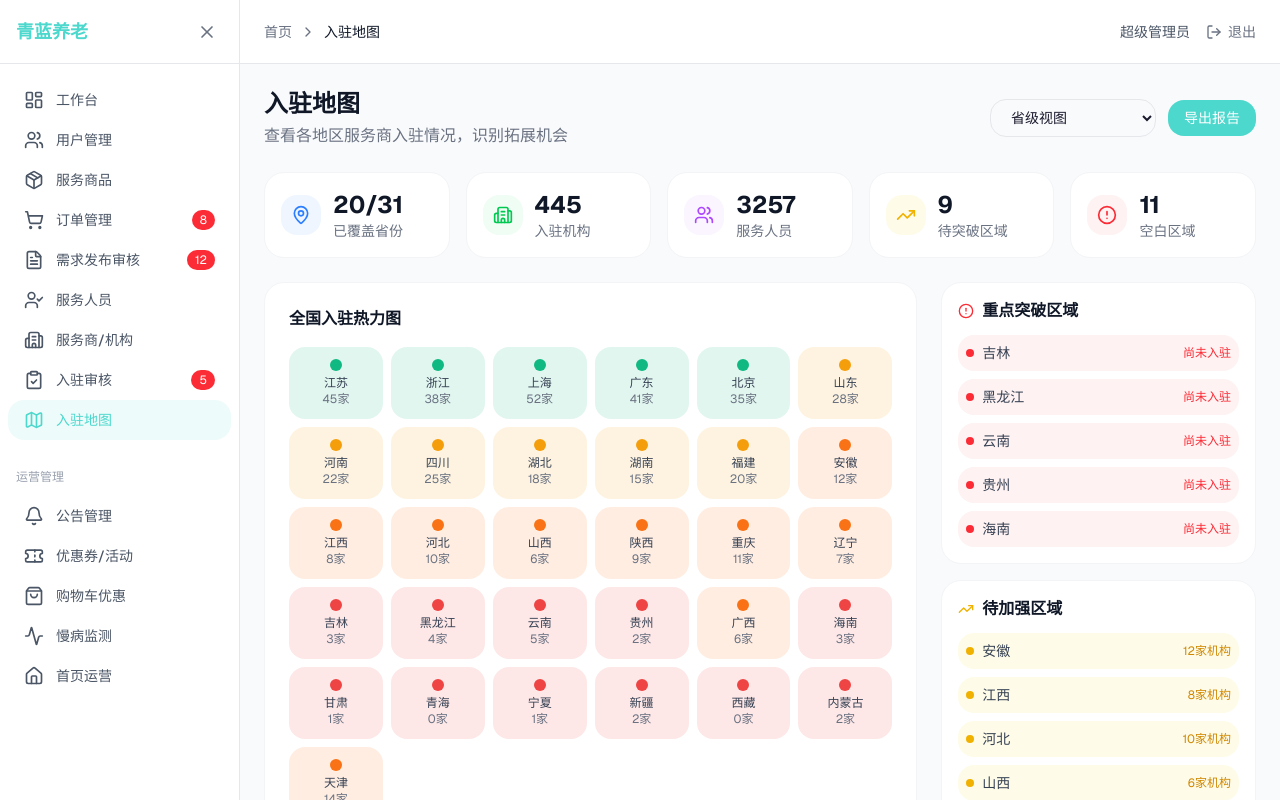
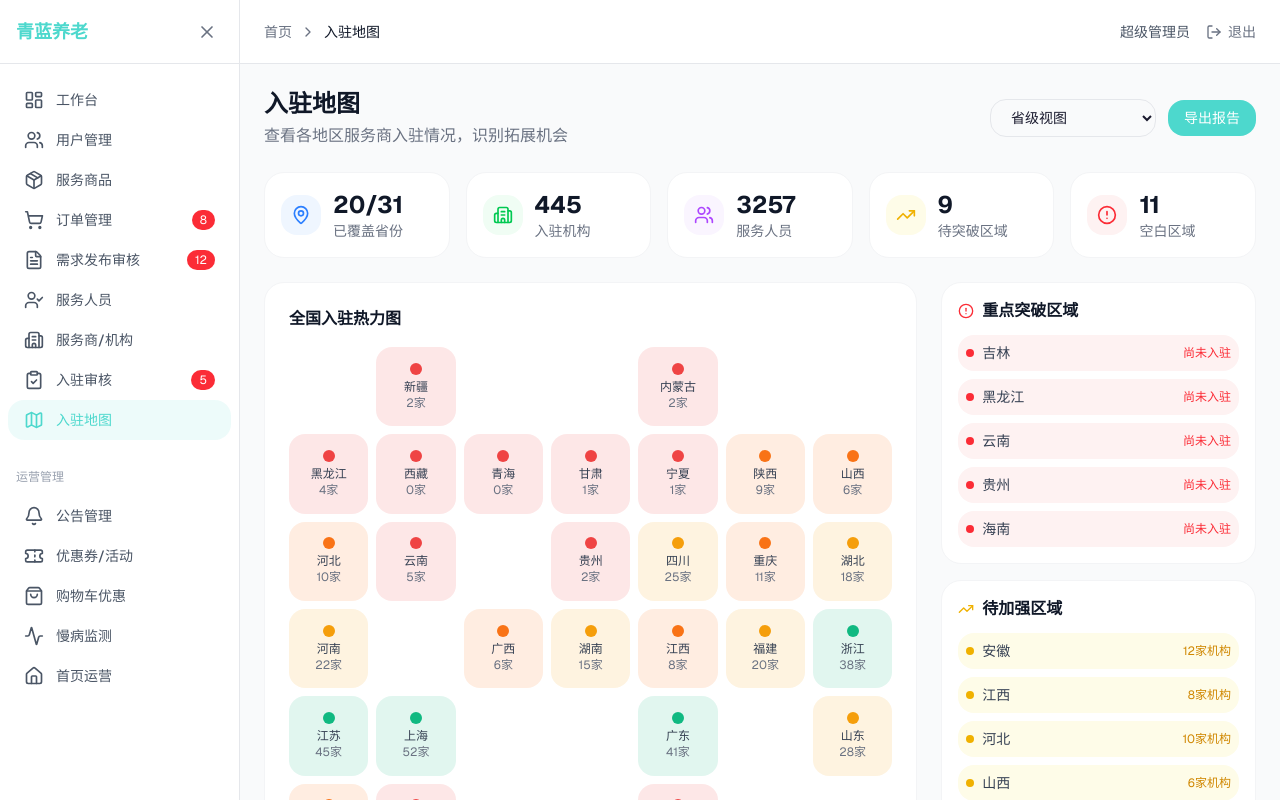
Before and after one commit to vinko11/v0--, a Next.js app: page /admin/provider-map in a window 1280 px wide. Shown: the top 800 px of the page. Built offline with nearby package versions, Linux system fonts and the light colour scheme; sample sign-in values are in the browser's storage.

Commit message:
feat: update heat map layout to geographic provinces
Switch from grid to China map with provinces in geographic order

```diff
--- a/app/admin/provider-map/page.tsx
+++ b/app/admin/provider-map/page.tsx
@@ -60,6 +60,37 @@ const levelColors = {
   medium: { bg: "#f59e0b", text: "正在拓展", description: "机构10-29，需加强" },
   low: { bg: "#f97316", text: "覆盖不足", description: "机构1-9，重点突破" },
   none: { bg: "#ef4444", text: "尚未入驻", description: "机构0，急需拓展" },
+}
+
+// 省份卡片组件
+interface ProvinceTileProps {
+  id: string
+  data: { name: string; providers: number; workers: number; orders: number; level: "high" | "medium" | "low" | "none" }
+  selected: boolean
+  onClick: () => void
+}
+
+function ProvinceTile({ id, data, selected, onClick }: ProvinceTileProps) {
+  return (
+    <button
+      onClick={onClick}
+      className={`p-3 rounded-lg text-center transition-all hover:scale-105 aspect-square flex flex-col items-center justify-center ${
+        selected ? "ring-2 ring-offset-2" : ""
+      }`}
+      style={{
+        backgroundColor: levelColors[data.level].bg + "20",
+        borderColor: levelColors[data.level].bg,
+        ringColor: levelColors[data.level].bg,
+      }}
+    >
+      <div
+        className="w-3 h-3 rounded-full mb-1"
+        style={{ backgroundColor: levelColors[data.level].bg }}
+      />
+      <p className="text-xs font-medium text-gray-700">{data.name}</p>
+      <p className="text-xs text-gray-500">{data.providers}家</p>
+    </button>
+  )
 }
 
 export default function ProviderMapPage() {
@@ -174,25 +205,55 @@ export default function ProviderMapPage() {
           </h3>
 
           {viewLevel === "province" ? (
-            // 省级网格地图
-            <div className="grid grid-cols-6 gap-2">
-              {Object.entries(provinceData).map(([key, province]) => (
-                <button
-                  key={key}
-                  onClick={() => setSelectedProvince(key)}
-                  className={`p-3 rounded-lg text-center transition-all hover:scale-105 ${
-                    selectedProvince === key ? "ring-2 ring-[#4DD8CD]" : ""
-                  }`}
-                  style={{ backgroundColor: levelColors[province.level].bg + "20" }}
-                >
-                  <div
-                    className="w-3 h-3 rounded-full mx-auto mb-1"
-                    style={{ backgroundColor: levelColors[province.level].bg }}
-                  />
-                  <p className="text-xs font-medium text-gray-700">{province.name}</p>
-                  <p className="text-xs text-gray-500">{province.providers}家</p>
-                </button>
-              ))}
+            // 中国地图地理位置布局 (9行7列)
+            <div className="grid gap-2" style={{ gridTemplateColumns: 'repeat(7, minmax(0, 1fr))', gridAutoRows: 'auto' }}>
+              {/* 第1行：新疆、内蒙古、黑龙江 */}
+              <div className="col-span-1 row-span-1" />
+              <ProvinceTile key="xinjiang" id="xinjiang" data={provinceData.xinjiang} selected={selectedProvince === "xinjiang"} onClick={() => setSelectedProvince("xinjiang")} />
+              <div className="col-span-2" />
+              <ProvinceTile key="neimenggu" id="neimenggu" data={provinceData.neimenggu} selected={selectedProvince === "neimenggu"} onClick={() => setSelectedProvince("neimenggu")} />
+              <div className="col-span-2" />
+              <ProvinceTile key="heilongjiang" id="heilongjiang" data={provinceData.heilongjiang} selected={selectedProvince === "heilongjiang"} onClick={() => setSelectedProvince("heilongjiang")} />
+
+              {/* 第2行：西藏、青海、甘肃、宁夏、陕西、山西、河北 */}
+              <ProvinceTile key="xizang" id="xizang" data={provinceData.xizang} selected={selectedProvince === "xizang"} onClick={() => setSelectedProvince("xizang")} />
+              <ProvinceTile key="qinghai" id="qinghai" data={provinceData.qinghai} selected={selectedProvince === "qinghai"} onClick={() => setSelectedProvince("qinghai")} />
+              <ProvinceTile key="gansu" id="gansu" data={provinceData.gansu} selected={selectedProvince === "gansu"} onClick={() => setSelectedProvince("gansu")} />
+              <ProvinceTile key="ningxia" id="ningxia" data={provinceData.ningxia} selected={selectedProvince === "ningxia"} onClick={() => setSelectedProvince("ningxia")} />
+              <ProvinceTile key="shaanxi" id="shaanxi" data={provinceData.shaanxi} selected={selectedProvince === "shaanxi"} onClick={() => setSelectedProvince("shaanxi")} />
+              <ProvinceTile key="shanxi" id="shanxi" data={provinceData.shanxi} selected={selectedProvince === "shanxi"} onClick={() => setSelectedProvince("shanxi")} />
+              <ProvinceTile key="hebei" id="hebei" data={provinceData.hebei} selected={selectedProvince === "hebei"} onClick={() => setSelectedProvince("hebei")} />
+
+              {/* 第3行：云南、贵州、四川、重庆、湖北、河南、山东、北京、天津 */}
+              <ProvinceTile key="yunnan" id="yunnan" data={provinceData.yunnan} selected={selectedProvince === "yunnan"} onClick={() => setSelectedProvince("yunnan")} />
+              <div className="col-span-1" />
+              <ProvinceTile key="guizhou" id="guizhou" data={provinceData.guizhou} selected={selectedProvince === "guizhou"} onClick={() => setSelectedProvince("guizhou")} />
+              <ProvinceTile key="sichuan" id="sichuan" data={provinceData.sichuan} selected={selectedProvince === "sichuan"} onClick={() => setSelectedProvince("sichuan")} />
+              <ProvinceTile key="chongqing" id="chongqing" data={provinceData.chongqing} selected={selectedProvince === "chongqing"} onClick={() => setSelectedProvince("chongqing")} />
+              <ProvinceTile key="hubei" id="hubei" data={provinceData.hubei} selected={selectedProvince === "hubei"} onClick={() => setSelectedProvince("hubei")} />
+              <ProvinceTile key="henan" id="henan" data={provinceData.henan} selected={selectedProvince === "henan"} onClick={() => setSelectedProvince("henan")} />
+
+              {/* 第4行：广西、湖南、江西、福建、浙江、江苏、上海 */}
+              <div className="col-span-1" />
+              <ProvinceTile key="guangxi" id="guangxi" data={provinceData.guangxi} selected={selectedProvince === "guangxi"} onClick={() => setSelectedProvince("guangxi")} />
+              <ProvinceTile key="hunan" id="hunan" data={provinceData.hunan} selected={selectedProvince === "hunan"} onClick={() => setSelectedProvince("hunan")} />
+              <ProvinceTile key="jiangxi" id="jiangxi" data={provinceData.jiangxi} selected={selectedProvince === "jiangxi"} onClick={() => setSelectedProvince("jiangxi")} />
+              <ProvinceTile key="fujian" id="fujian" data={provinceData.fujian} selected={selectedProvince === "fujian"} onClick={() => setSelectedProvince("fujian")} />
+              <ProvinceTile key="zhejiang" id="zhejiang" data={provinceData.zhejiang} selected={selectedProvince === "zhejiang"} onClick={() => setSelectedProvince("zhejiang")} />
+              <ProvinceTile key="jiangsu" id="jiangsu" data={provinceData.jiangsu} selected={selectedProvince === "jiangsu"} onClick={() => setSelectedProvince("jiangsu")} />
+              <ProvinceTile key="shanghai" id="shanghai" data={provinceData.shanghai} selected={selectedProvince === "shanghai"} onClick={() => setSelectedProvince("shanghai")} />
+
+              {/* 第5行：广东、海南、山东、辽宁、吉林 */}
+              <div className="col-span-2" />
+              <ProvinceTile key="guangdong" id="guangdong" data={provinceData.guangdong} selected={selectedProvince === "guangdong"} onClick={() => setSelectedProvince("guangdong")} />
+              <div className="col-span-1" />
+              <ProvinceTile key="shandong" id="shandong" data={provinceData.shandong} selected={selectedProvince === "shandong"} onClick={() => setSelectedProvince("shandong")} />
+              <ProvinceTile key="liaoning" id="liaoning" data={provinceData.liaoning} selected={selectedProvince === "liaoning"} onClick={() => setSelectedProvince("liaoning")} />
+              <ProvinceTile key="jilin" id="jilin" data={provinceData.jilin} selected={selectedProvince === "jilin"} onClick={() => setSelectedProvince("jilin")} />
+
+              {/* 第6行：海南 */}
+              <div className="col-span-2" />
+              <ProvinceTile key="hainan" id="hainan" data={provinceData.hainan} selected={selectedProvince === "hainan"} onClick={() => setSelectedProvince("hainan")} />
             </div>
           ) : (
             // 城市级网格地图
```
